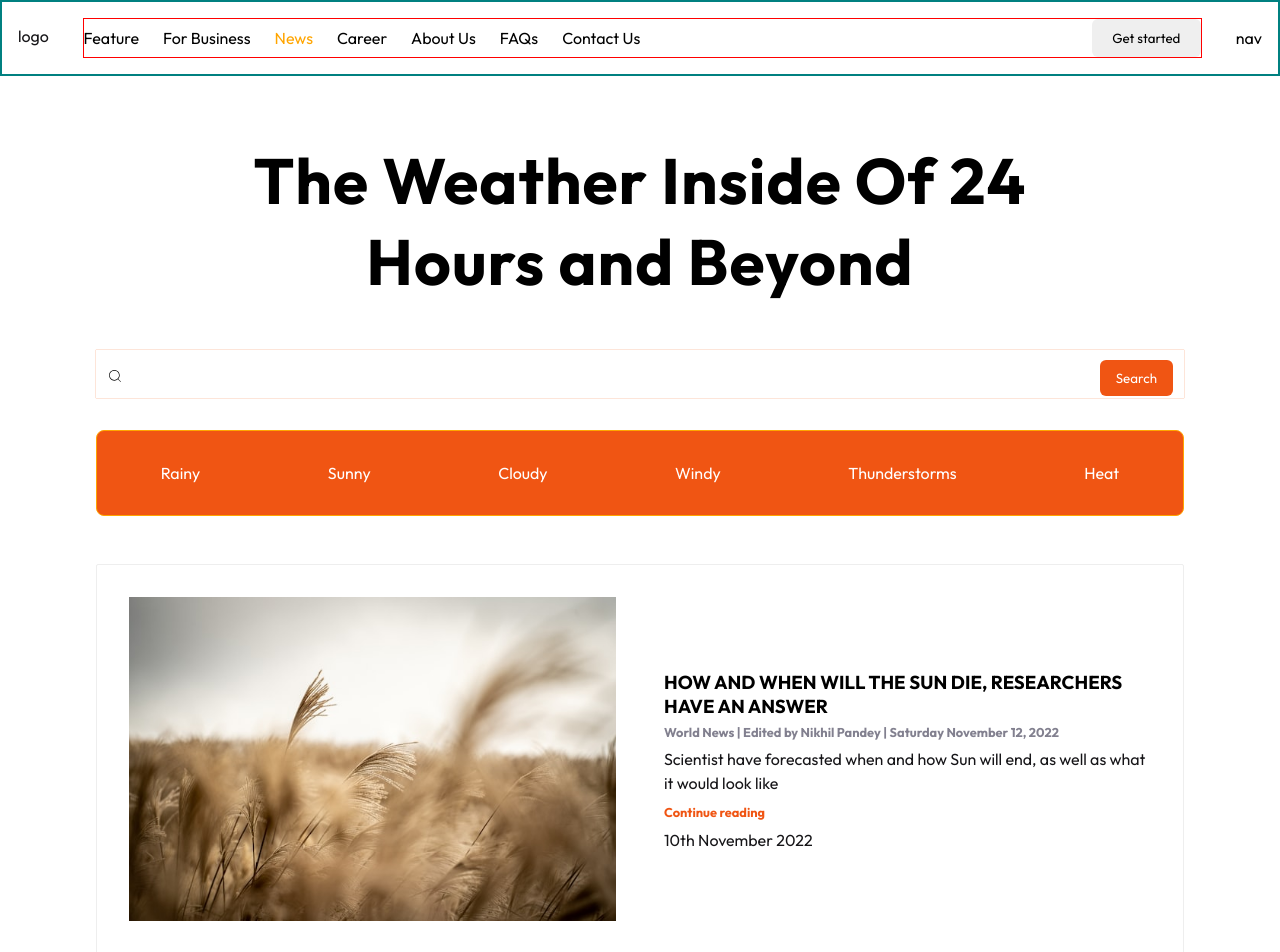
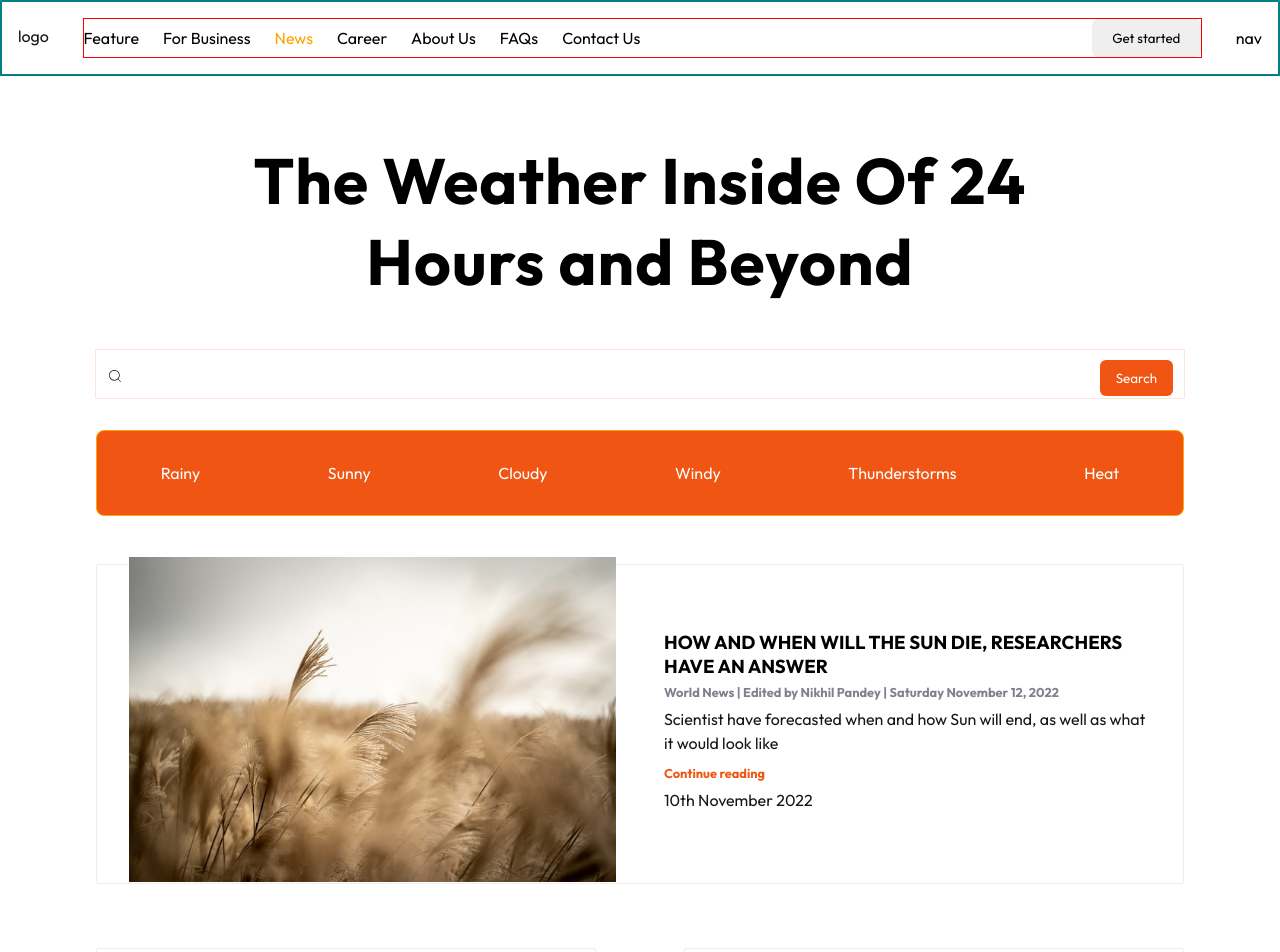
Before and after one commit to afolasope/weathery_news, a React (Create React App) app: page / in a window 1280 px wide. Shown: the top 952 px of the page. Built offline with nearby package versions, Linux system fonts and the light colour scheme.

Commit message:
fix: changed display of article

```diff
--- a/src/components/RectangleCard.js
+++ b/src/components/RectangleCard.js
@@ -43,7 +43,7 @@ const Wrapper = styled.article`
     gap: 3rem;
     padding: 2rem;
 
-    /* max-height: 20rem; */
+    max-height: 20rem;
   }
   .img-container {
     flex-basis: 50%;
```
